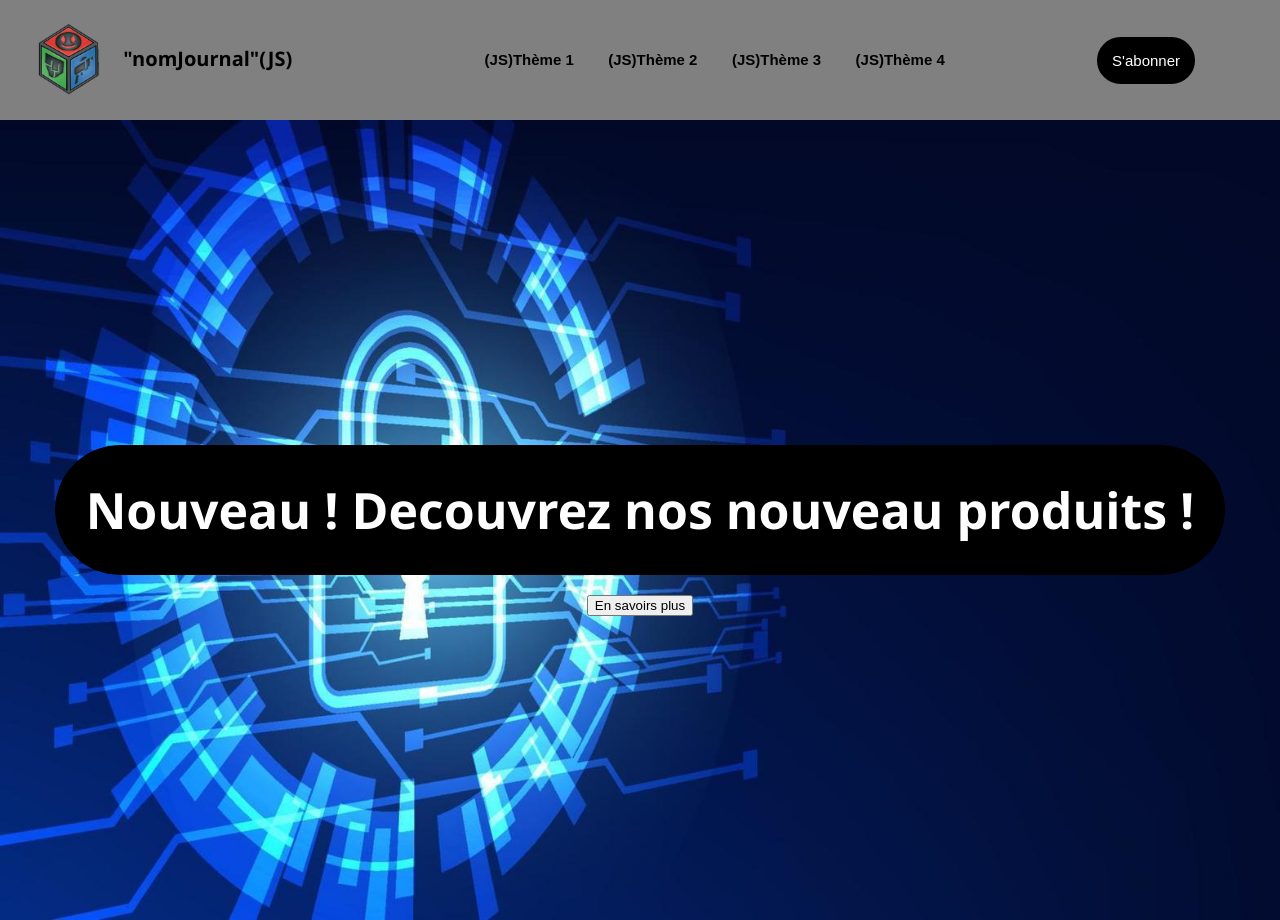
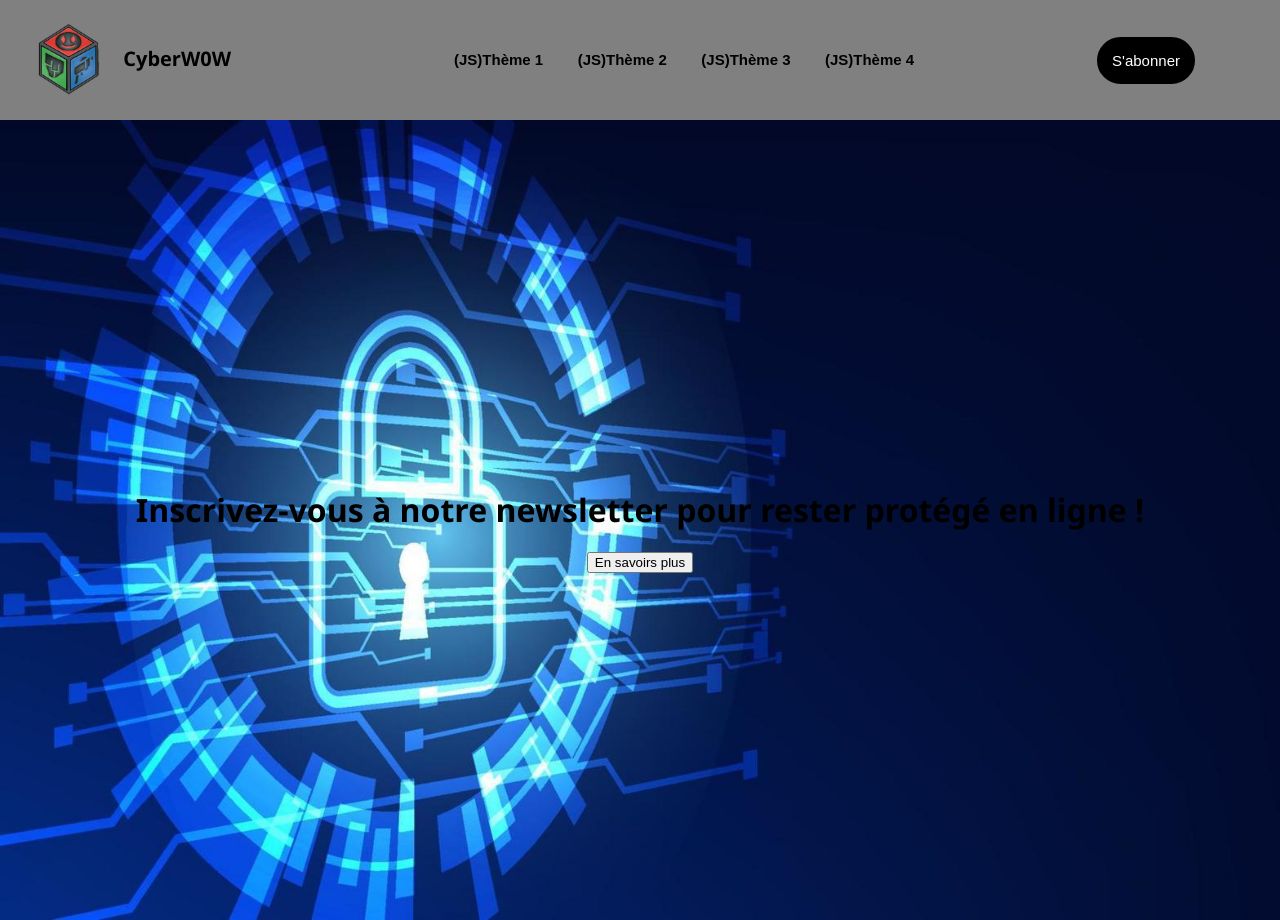
Before and after one commit to SebastienPopsing/CyberW0W, a plain HTML site: page index.html in a window 1280 px wide. Shown: the top 920 px of the page. Drawn offline with Linux system fonts and the light colour scheme.

Commit message:
html totalement terminer + debut du js

```diff
--- a/index.html
+++ b/index.html
@@ -22,7 +22,7 @@
 <button class="subscribe_button">S'abonner</button>
 </nav>
 <header>
-<h1 id="new_product_title"class="big_title">Nouveau ! Decouvrez nos nouveau produits !</h1>
+<h1 id="appel_action"class="big_title">Nouveau ! Decouvrez nos nouveau produits !</h1>
 <button class="header_button">En savoirs plus</button>
 </header>
 <main>
--- a/script.js
+++ b/script.js
@@ -11,8 +11,23 @@ function getData() {
        console.log('Données récupérées du fichier JSON :', data);
        /// ON ECRIT LE CODE ICI !
 
+//NOM JOURNAL
 
+       let nomJournal = data.journal.nomJournal;
+       console.log(nomJournal);
 
+       let nomJournalReplacment = document.querySelector('.mag_name');
+
+       nomJournalReplacment.textContent = nomJournal;
+
+      //APPEL ACTION
+
+       let texteAppelAction = data.journal.texteAppelAction;
+       console.log(texteAppelAction);
+
+       let texteAppelActionReplacment = document.querySelector('#appel_action');
+
+       texteAppelActionReplacment.textContent = texteAppelAction;
 
        /// FIN DU CODE
      })
```
